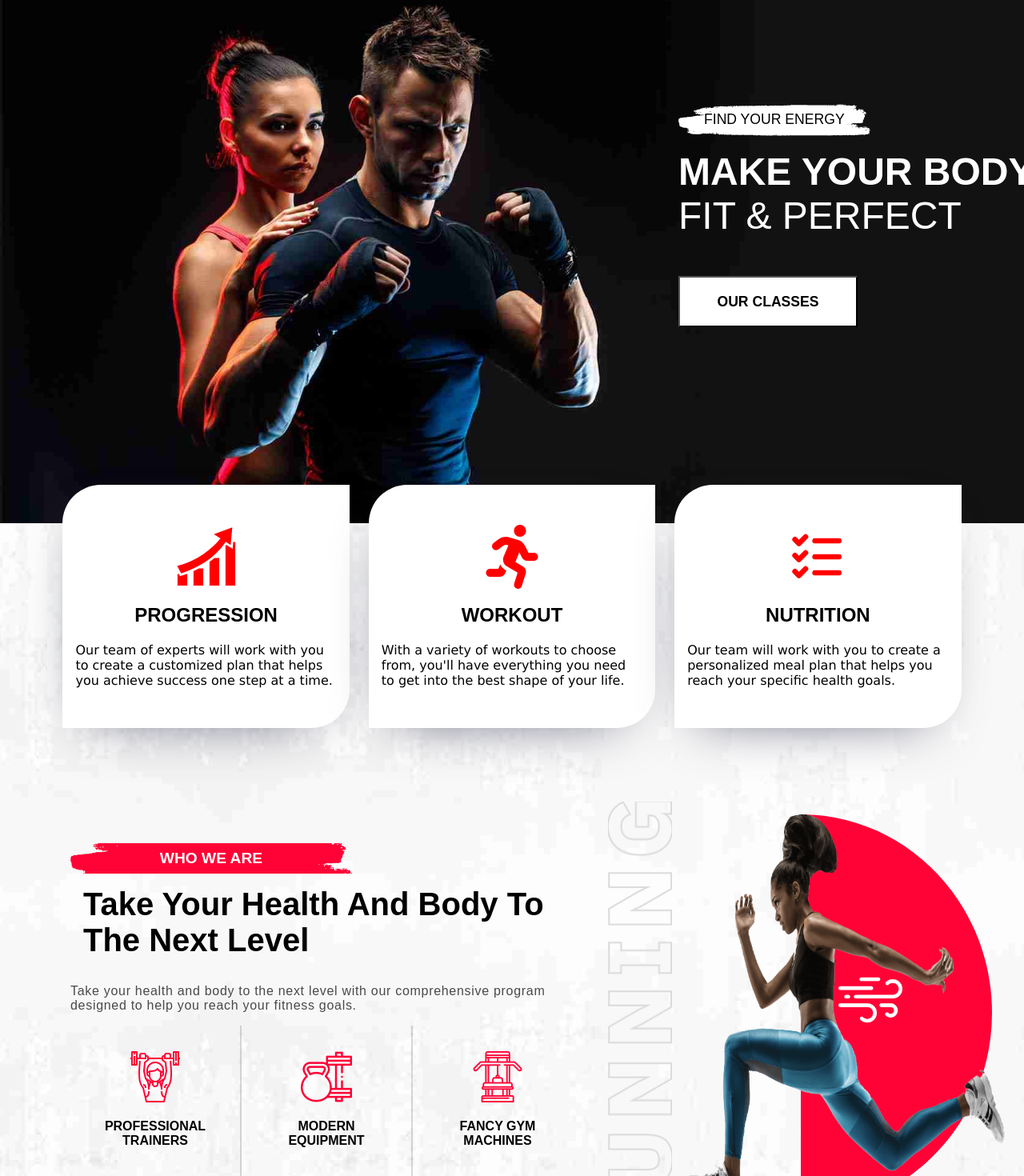
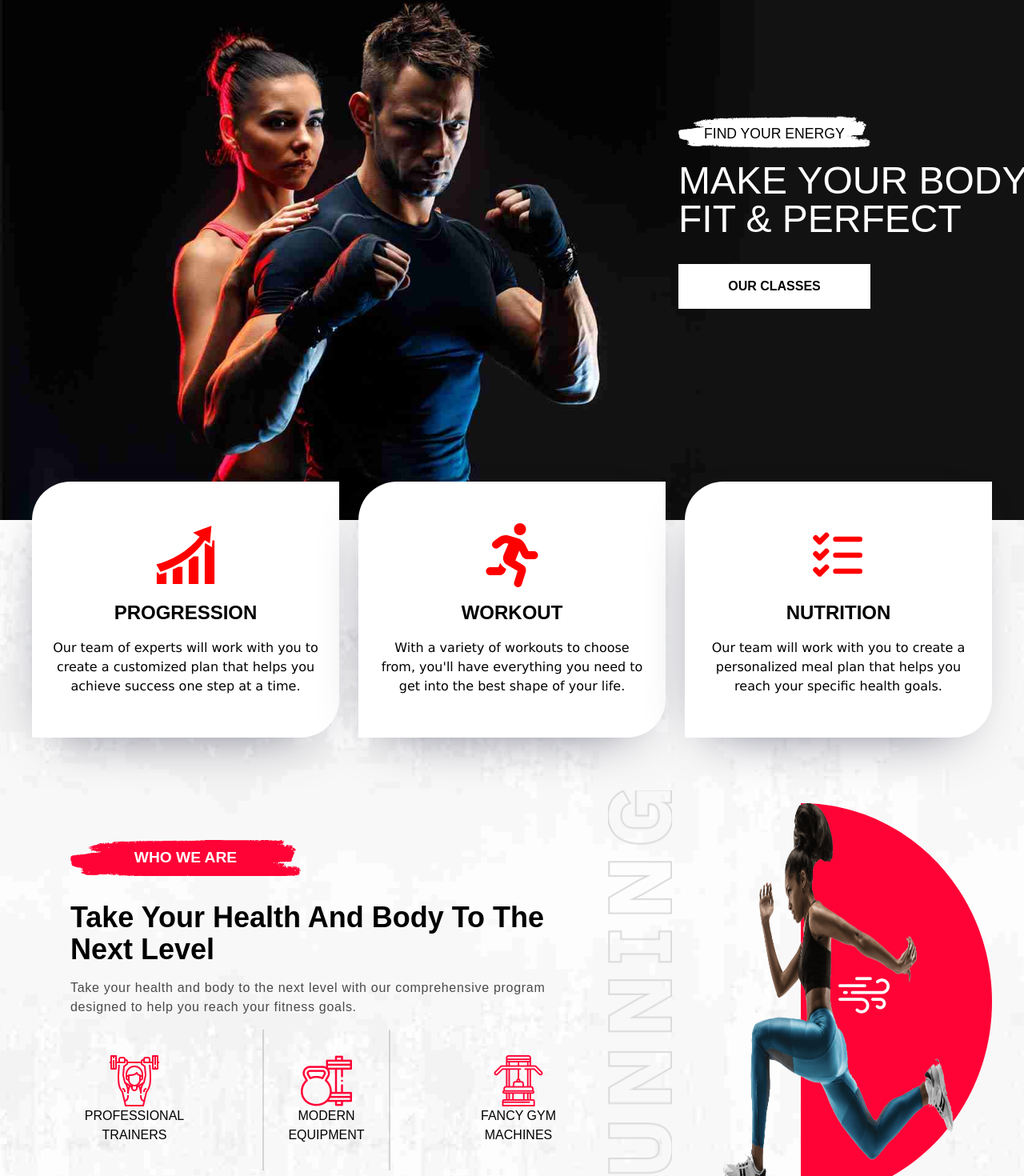
Before and after one commit to PawelWydra/Gymate-main, a React (Create React App) app: page / in a window 1280 px wide. Shown: the part 147-1617 px from the top of the page at 80% size. Built offline with nearby package versions, Linux system fonts and the light colour scheme.

Commit message:
add tailwind

```diff
--- a/package.json
+++ b/package.json
@@ -40,6 +40,6 @@
     ]
   },
   "devDependencies": {
-    "tailwindcss": "^3.2.4"
+    "tailwindcss": "^3.4.1"
   }
 }
--- a/src/components/introduce/introduce.css
+++ b/src/components/introduce/introduce.css
@@ -23,7 +23,7 @@
 
 .introduce-card {
   background-color: #fff;
-  max-height: 17rem;
+  max-height: 20rem;
   aspect-ratio: 1.2/1;
   display: flex;
   flex-direction: column;
@@ -126,7 +126,6 @@
   text-align: center;
 }
 
-
 .info-image-container {
   position: relative;
   width: 18rem;
@@ -137,9 +136,8 @@
 }
 .girl-img {
   height: 31rem;
-  width: 25rem;
   bottom: -12rem;
-  right: -4rem;
+  right: 0rem;
   z-index: 1;
 }
 .girl-bg-img {
@@ -156,7 +154,7 @@
 }
 
 .wind-img {
-  height: 5rem;
-  right: 4rem;
-  top: -7rem;
+  height: 4rem;
+  right: 5rem;
+  top: -6rem;
 }
--- a/src/components/introduce/introduce.jsx
+++ b/src/components/introduce/introduce.jsx
@@ -18,24 +18,24 @@ function Introduce() {
       <article className="introduce-card-container">
         <div className="introduce-card">
           <GiProgression className="introduce-card-icon" />
-          <h2>PROGRESSION</h2>
-          <p>
+          <h2 className="text-2xl py-4 font-bold">PROGRESSION</h2>
+          <p className="text-center px-2">
             Our team of experts will work with you to create a customized plan
             that helps you achieve success one step at a time.
           </p>
         </div>
         <div className="introduce-card">
           <FaRunning className="introduce-card-icon" />
-          <h2>WORKOUT</h2>
-          <p>
+          <h2 className="text-2xl py-4 font-bold">WORKOUT</h2>
+          <p className="text-center px-2">
             With a variety of workouts to choose from, you'll have everything
             you need to get into the best shape of your life.
           </p>
         </div>
         <div className="introduce-card">
           <TbListCheck className="introduce-card-icon" />
-          <h2>NUTRITION</h2>
-          <p>
+          <h2 className="text-2xl py-4 font-bold">NUTRITION</h2>
+          <p className="text-center px-2">
             Our team will work with you to create a personalized meal plan that
             helps you reach your specific health goals.
           </p>
@@ -45,7 +45,7 @@ function Introduce() {
         <div className="info-text-container">
           <header>
             <RedBgHeading text={"WHO WE ARE"}/>
-            <h1 className="introduce-heading">Take Your Health And Body To The Next Level</h1>
+            <h1 className="text-4xl font-bold pt-8">Take Your Health And Body To The Next Level</h1>
           </header>
           <p>
             Take your health and body to the next level with our comprehensive
--- a/src/components/title/title.css
+++ b/src/components/title/title.css
@@ -17,11 +17,14 @@
   align-items: center;
   width: 30%;
   margin-right: 3rem;
+  gap: 2rem;
 }
 .title-item {
   position: relative;
-  font-size: 1.5rem;
+  display: flex;
+  flex-direction: column;
   text-wrap: nowrap;
+  gap: 2rem;
 }
 .title-item h1 {
   margin-top: 0.5rem;
@@ -46,14 +49,7 @@
   -webkit-filter: brightness(0) invert(1);
 }
 
-.title-btn {
-  height: 4rem;
-  aspect-ratio: 3.5/1;
-  margin-top: 1rem;
-  background-color: #fff;
-  font-size: 1.1rem;
-  font-weight: bold;
-}
+
 
 .title-social {
   display: flex;
--- a/src/components/title/title.jsx
+++ b/src/components/title/title.jsx
@@ -2,21 +2,25 @@ import "./title.css";
 import { FaFacebookF } from "react-icons/fa";
 import { FaInstagram } from "react-icons/fa6";
 import { RiTwitterXLine } from "react-icons/ri";
-import titleImage from "../../images/choose-us/title-bg.svg"
+import titleImage from "../../images/choose-us/title-bg.svg";
 
 function Title() {
   return (
     <div className="title-container">
       <div className="title-content">
-        <div className="title-item">
+        <div className="title-item max-w-screen-md">
           <p>FIND YOUR ENERGY</p>
           <img src={titleImage} alt="" className="title-image" />
-          <h1>
+          <h1 className="text-5xl">
             MAKE YOUR BODY
             <br />
             <span style={{ fontWeight: 300 }}>FIT & PERFECT</span>
           </h1>
-          <button className="title-btn">OUR CLASSES</button>
+          <div className="btn-container">
+            <button className="bg-white text-black font-bold text-base w-60 py-4">
+              OUR CLASSES
+            </button>
+          </div>
         </div>
         <div className="title-social">
           <FaFacebookF />
--- a/src/index.css
+++ b/src/index.css
@@ -1,3 +1,7 @@
+@tailwind base;
+@tailwind components;
+@tailwind utilities;
+
 body {
   margin: 0;
   padding: 0;
--- /dev/null
+++ b/tailwind.config.js
@@ -0,0 +1,8 @@
+/** @type {import('tailwindcss').Config} */
+module.exports = {
+  content: ["./src/**/**/*.{html,js,jsx}"],
+  theme: {
+    extend: {},
+  },
+  plugins: [],
+};
```
Also changed, not shown: 1 other file (tests, documents, lock files or other folders).
